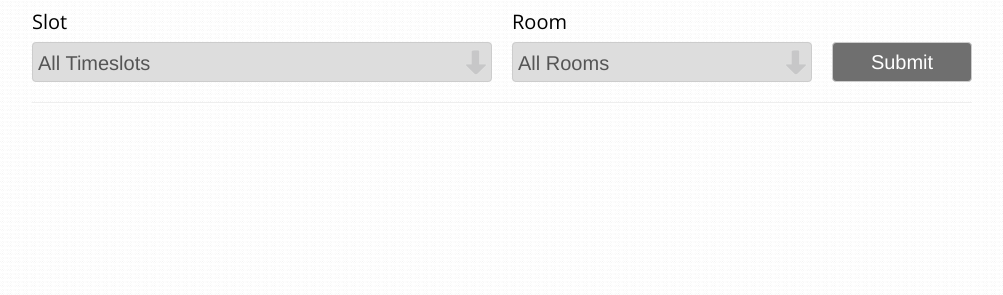
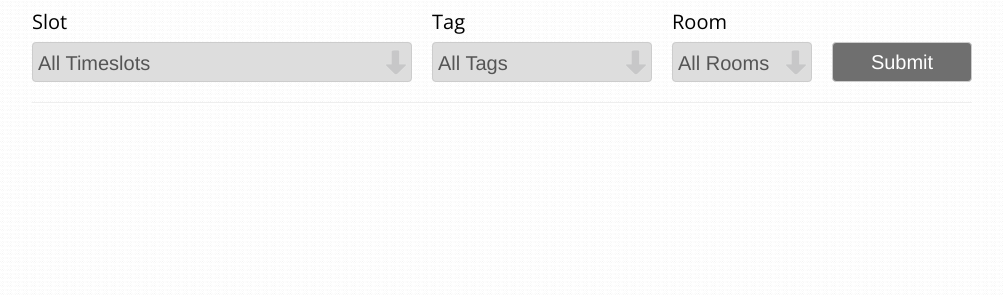
Before and after one commit to neworganizing/unconference, a Django app: template thewall/templates/list.html in a window 1280 px wide. Shown: the part 55-350 px from the top of the page, without its empty margins (138-1141 px from the left). Run offline with Django 3.2, Linux system fonts and the light colour scheme; the template is opened without the code that fills it, so the values that code supplies are empty; some libraries are stand-ins or nearby versions.

Commit message:
Adding 'tags' to the filter list

```diff
--- a/thewall/session/processors.py
+++ b/thewall/session/processors.py
@@ -10,4 +10,5 @@ def session_times(request):
     day = Day.objects.all().order_by('day')
     slots = Slot.objects.all().order_by('day__day','start_time')
     room = Room.objects.select_related().all().order_by('floor','name')
-    return {'days': day, 'slots': slots, 'rooms': room}
+    tag = SessionTag.objects.all()
+    return {'days': day, 'slots': slots, 'rooms': room, 'tags': tag}
--- a/thewall/templates/filter.html
+++ b/thewall/templates/filter.html
@@ -1,6 +1,6 @@
         <div class="row dropdowns">
             <form action="/filter" method="post">
-                <div class="span6">
+                <div class="span5">
                 <label for="time-dropdown">Slot</label>
                 <div class="styled-select">
                     <select id="time-dropdown" name="time">
@@ -14,7 +14,18 @@
                     </select>
                 </div>
             </div>
-            <div class="span4">
+            <div class="span3">
+                <label for="room-dropdown">Tag</label>
+                <div class="styled-select">
+                    <select id="room-dropdown" name="room">
+                        <option value="all">All Tags</option>
+                        {% for tag in tags %}
+                        <option value="{{ tag.tag|slugify }},{{ tag.id }}">{{ tag.tag }}</option>
+                        {% endfor %}
+                    </select>
+                </div>
+            </div>
+            <div class="span2">
                 <label for="room-dropdown">Room</label>
                 <div class="styled-select">
                     <select id="room-dropdown" name="room">
```
